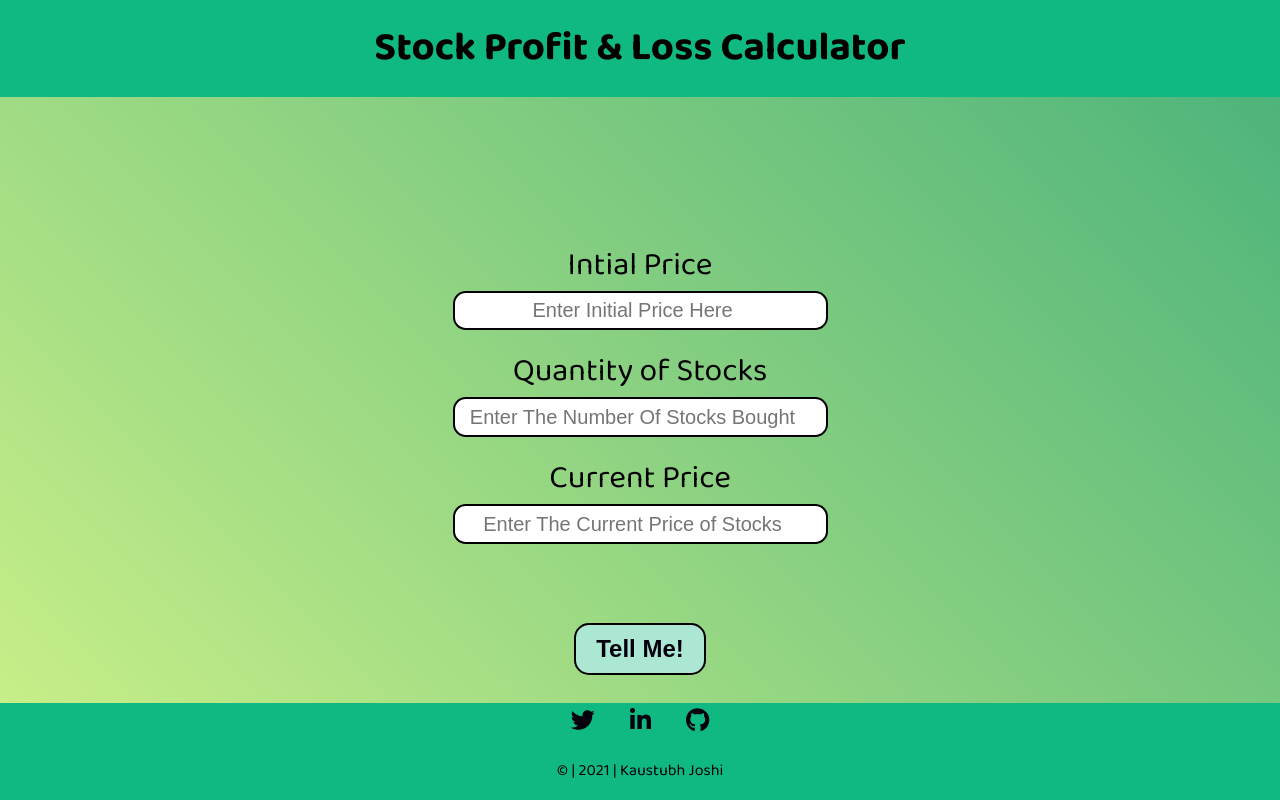
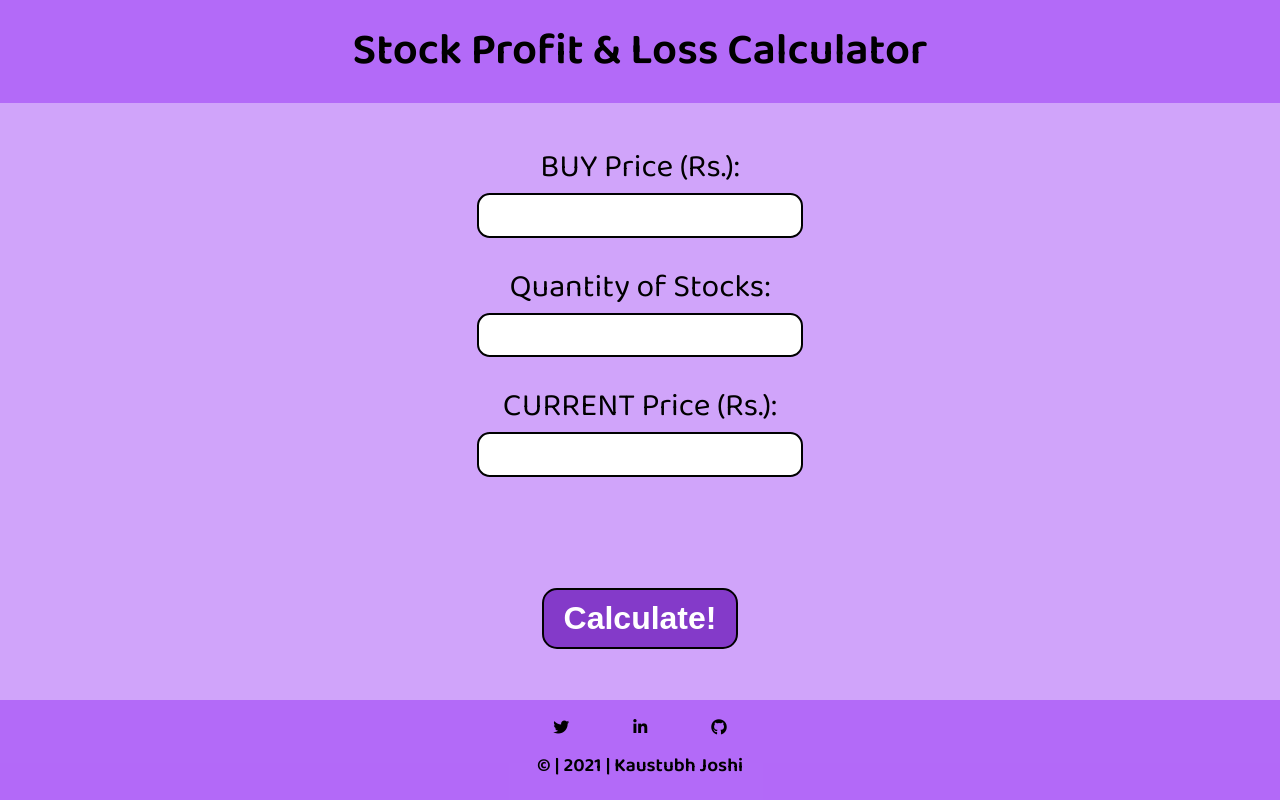
Before and after one commit to kaustubh-joshi1/markFourteen-ProfitAndLossCalculator, a plain HTML site: page index.html in a window 1280 px wide. Drawn offline with Linux system fonts and the light colour scheme.

Commit message:
refactor - make code more readable

```diff
--- a/index.html
+++ b/index.html
@@ -6,6 +6,7 @@
     <meta name="viewport" content="width=device-width, initial-scale=1.0">
     <title>Stock Profile & Loss Calculator</title>
     <link rel="stylesheet" href="style.css">
+    <script src="https://kit.fontawesome.com/0ae1aebe6f.js" crossorigin="anonymous"></script>
 </head>
 <body>
     <div class="title">
@@ -13,34 +14,30 @@
     </div>
     <div class="stock-inputs">
         <div class="init">
-            <label for="stock">Intial Price</label>
-            <input type="number" name="init-price" id="stock" min="1" step="0.01" placeholder="Enter Initial Price Here">
+            <label for="stock">BUY Price (Rs.):</label>
+            <input type="number" name="init-price" id="stock" min="1" step="0.01">
         </div>
         <div class="qty">
-            <label for="stock">Quantity of Stocks</label>
-            <input type="number" name="stocks-qty" id="stock" min="1" placeholder="Enter The Number Of Stocks Bought">
+            <label for="stock">Quantity of Stocks:</label>
+            <input type="number" name="stocks-qty" id="stock" min="1">
         </div>
         <div class="curr">
-            <label for="stock">Current Price</label>
-            <input type="number" name="curr-price" id="stock" min="1" placeholder="Enter The Current Price of Stocks">
+            <label for="stock">CURRENT Price (Rs.):</label>
+            <input type="number" name="curr-price" id="stock" min="1">
         </div>
     </div>
     <div class="output">&nbsp;</div>
     <div class="calc">
-        <button id="calc-btn">Tell Me!</button>
+        <button id="calc-btn">Calculate!</button>
     </div>
-    <footer>
+    <div class="bottom-container">
         <div class="icons">
-            <a href=" https://twitter.com/erkaustubhjoshi" target="_blank" > </i><i class="fab fa-twitter"></i></a>
-            <a href="https://www.linkedin.com/in/kaustubh-joshi-88173b224/" target="_blank" ><i class="fab fa-linkedin-in"></i></a>
-            <a href="https://github.com/kaustubh-joshi1" target="_blank" ><i class="fab fa-github"></i></a>
+            <a class="footer-link" href=" https://twitter.com/erkaustubhjoshi" target="_blank" > </i><i class="fab fa-twitter"></i></a>
+            <a class="footer-link" href="https://www.linkedin.com/in/kaustubh-joshi-88173b224/" target="_blank" ><i class="fab fa-linkedin-in"></i></a>
+            <a class="footer-link" href="https://github.com/kaustubh-joshi1" target="_blank" ><i class="fab fa-github"></i></a>
         </div>
-        <p>© | 2021 | Kaustubh Joshi </p>
-
-    </footer>
-
-    <script src="https://kit.fontawesome.com/0dbbe70cac.js" crossorigin="anonymous"></script>
-
+        <p class="copyright">© | 2021 | Kaustubh Joshi </p>
+    </div>
     <script src="./script.js"></script>
 </body>
 </html>
--- a/script.js
+++ b/script.js
@@ -4,24 +4,21 @@ var output = document.querySelector(".output")
 
 function handleClick(){
     var stockArr = [];
-
-    // check if input field is empty
     for(var index = 0; index < stocksInfo.length; index++){
         if(stocksInfo[index].value){
             stockArr[index] = Number(stocksInfo[index].value);
         } else {
-            showMessage("Please enter the values in the input field");
+            showMessage("If you have'nt invested anything, why are you here?");
             return;
         }
     }
     if(checkValues(stockArr)){
         calculateProfitOrLoss(stockArr)
     } else {
-        showMessage("Please enter positive numbers only!")
+        showMessage("Don't play around, this is *YOUR* investment we are checking!")
     }
 }
 
-// check for negative values
 function checkValues(stockArr){
     return stockArr.every((val) => val > 0);
 }
@@ -31,16 +28,20 @@ function calculateProfitOrLoss(stockArr){
         var profit = (stockArr[2] - stockArr[0]) * stockArr[1];
         var profitPercentage = profit/stockArr[0] * 100;
 
-        showMessage(`Heyy!! You have made a profit of ${profit.toFixed(2)} and the percentage of profit is ${profitPercentage.toFixed(2)}%`)
+        showMessage(`Congrats!! You made a profit of Rs. ${profit.toFixed(2)} and an overall profit of ${profitPercentage.toFixed(2)}%`)
+        document.body.style.backgroundColor = "rgba(0, 150, 0, 0.801)"
 
     } else if(stockArr[0] > stockArr[2]){
         var loss = (stockArr[0] - stockArr[2]) * stockArr[1];
         var lossPercentage = loss/stockArr[0] * 100;
 
-        showMessage(`You have incurred a loss of ${loss.toFixed(2)} and the percentage of loss of is ${lossPercentage.toFixed(2)}%`)
+        showMessage(`Oh no no!! You made a loss of Rs. ${loss.toFixed(2)} and an overall loss of ${lossPercentage.toFixed(2)}%`)
 
+        document.body.style.backgroundColor = "rgba(255, 0, 0, 0.76)"
     } else {
-        showMessage("No pain, No gain!)")
+        showMessage("No risk, No pleasure :)")
+        document.body.style.backgroundColor = "rgba(0, 183, 255, 0.5)"
+
     }
 }
 
--- a/style.css
+++ b/style.css
@@ -1,4 +1,4 @@
-@import url('https://fonts.googleapis.com/css2?family=Baloo+Bhai+2:wght@400;700&display=swap');
+@import url('https://fonts.googleapis.com/css2?family=Baloo+Bhai+2:wght@400;500;600;700&display=swap');
 
 *{
     margin: 0;
@@ -9,22 +9,22 @@
 body{
     font-family: 'Baloo Bhai 2';
     height: 100vh;
-    background-image: linear-gradient(45deg, rgb(205, 241, 137),#48b17a);
+    background-color: #7e00f35b;
     display: flex;
     flex-direction: column;
 }
 
 .title{
-    font-size: 2.5rem;
-    font-weight: 700;
+    font-size: 2.75rem;
+    font-weight: 600;
     margin-bottom: auto;
     padding: 1rem;
     text-align: center;
-    background-color: #10B981;
+    background-color: #7e00f35b;
 }
 
 .stock-inputs{
-    margin: 0.5rem 0;
+    margin: 1rem 0;
 }
 
 .init, .qty, .curr{
@@ -33,16 +33,15 @@ body{
     justify-content: center;
     align-items: center;
     flex-direction: column;
-    margin-bottom: 1rem;
+    margin-bottom: 1.5rem;
 }
 
 input{
-    font-size: 1.25rem;
+    font-size: 1.5rem;
     padding: 0.4rem;
     border-radius: 0.8rem;
     text-align: center;
     border: 2px solid black;
-    min-width: 375px;
 }
 
 .calc{
@@ -53,9 +52,9 @@ input{
 
 #calc-btn {
     border-radius: 15px;
-    color: rgb(5, 1, 12);
-    font-size: 1.5rem;
-    background-color: #ace7d4;
+    color: #ffffff;
+    font-size: 2rem;
+    background-color: #5a00afa4;
     padding: 10px 20px 10px 20px;
     text-decoration: none;
     border: 2px solid #000000;
@@ -63,40 +62,53 @@ input{
     margin: 0 auto;
 }
 
+#calc-btn:hover {
+    background-color: #450086d0;
+    transition: 0.1s;
+    text-decoration: none;
+    cursor: pointer;
+}
+
 .output{
-    margin: 0.5rem;
+    margin: 1rem;
     font-size: 1.5rem;
     font-weight: 600;
     display: flex;
     justify-content: center;
 }
 
-/* Footer */
+.icons{
+    display: flex;
+    justify-content: center;
+}
 
-footer{
-    display: flex;
-    flex-direction: column;
-    align-items: center;
-    background-color: #10B981;
-    min-height: fit-content;
+.icons i{
+    margin: 0 2rem;
+    color: black;
+}
 
-  }
-  footer a{
-    font-size: 1.5rem;
-    color: rgb(5, 1, 12);
-    padding: 0.5rem;
-    margin-top: 1rem;
-    /* margin-right: 1rem; */
+.icons i:hover{
+    color: #8400ff;
+}
 
-  }
+.bottom-container{
+    background-color: #7e00f35b;
+    height: 100px;
+    width: 100%;
+    margin-top: auto;
+    padding: 1rem 0;
+}
 
-  footer a:not(:last-child){
-    margin-right: 1rem;
-  }
+.footer-link{
+    font-size: 1rem;
+    display: inline-block;
+}
 
-  footer p{
-    margin-top: 1rem;
-    margin-bottom: 1rem;
-    color: rgb(5, 1, 12);
+.copyright{
+    color: black;
+    font-size: 1.2rem;
+    font-weight: 600;
+    text-align: center;
+    margin-top: 0.5rem;
 
-  }
+}
```
